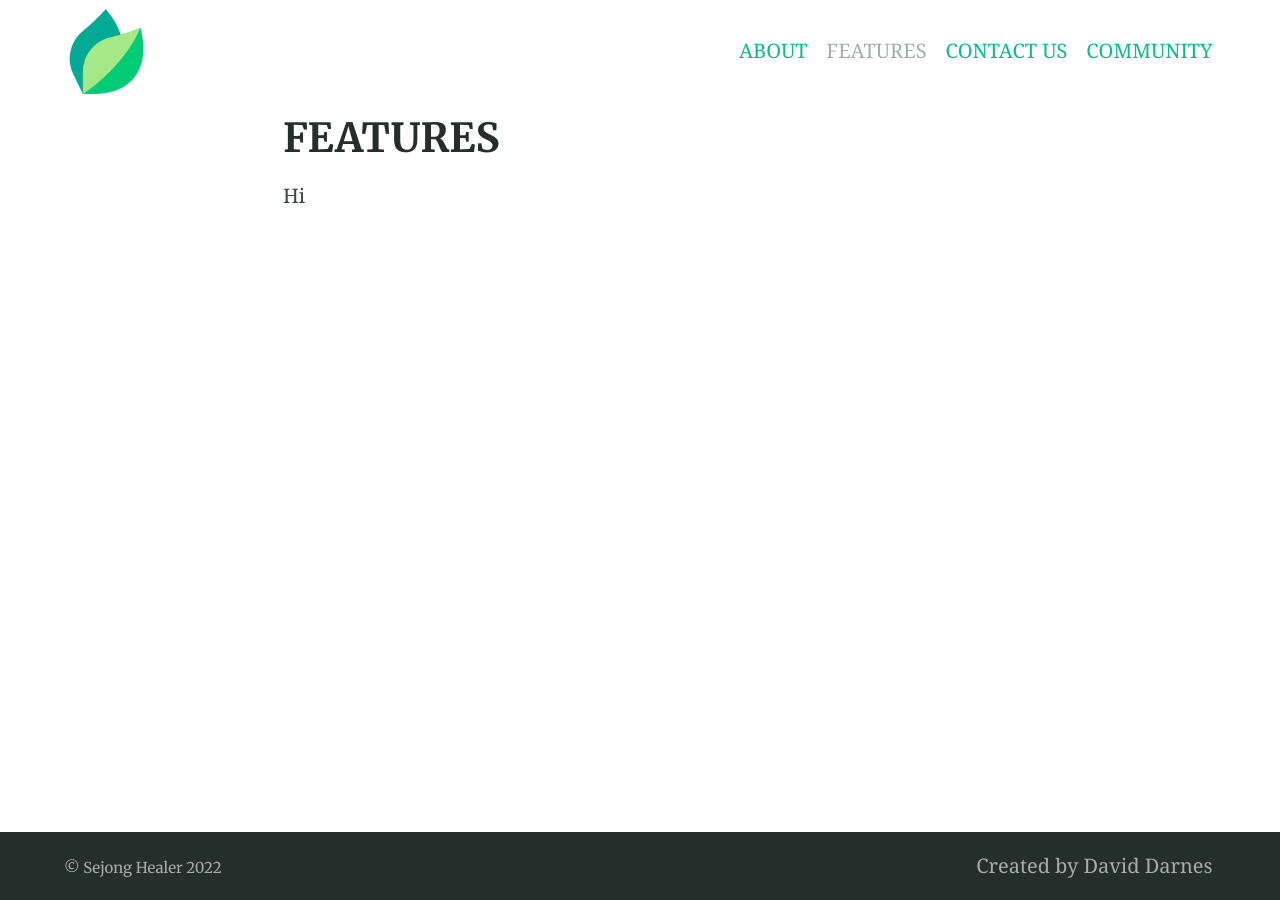
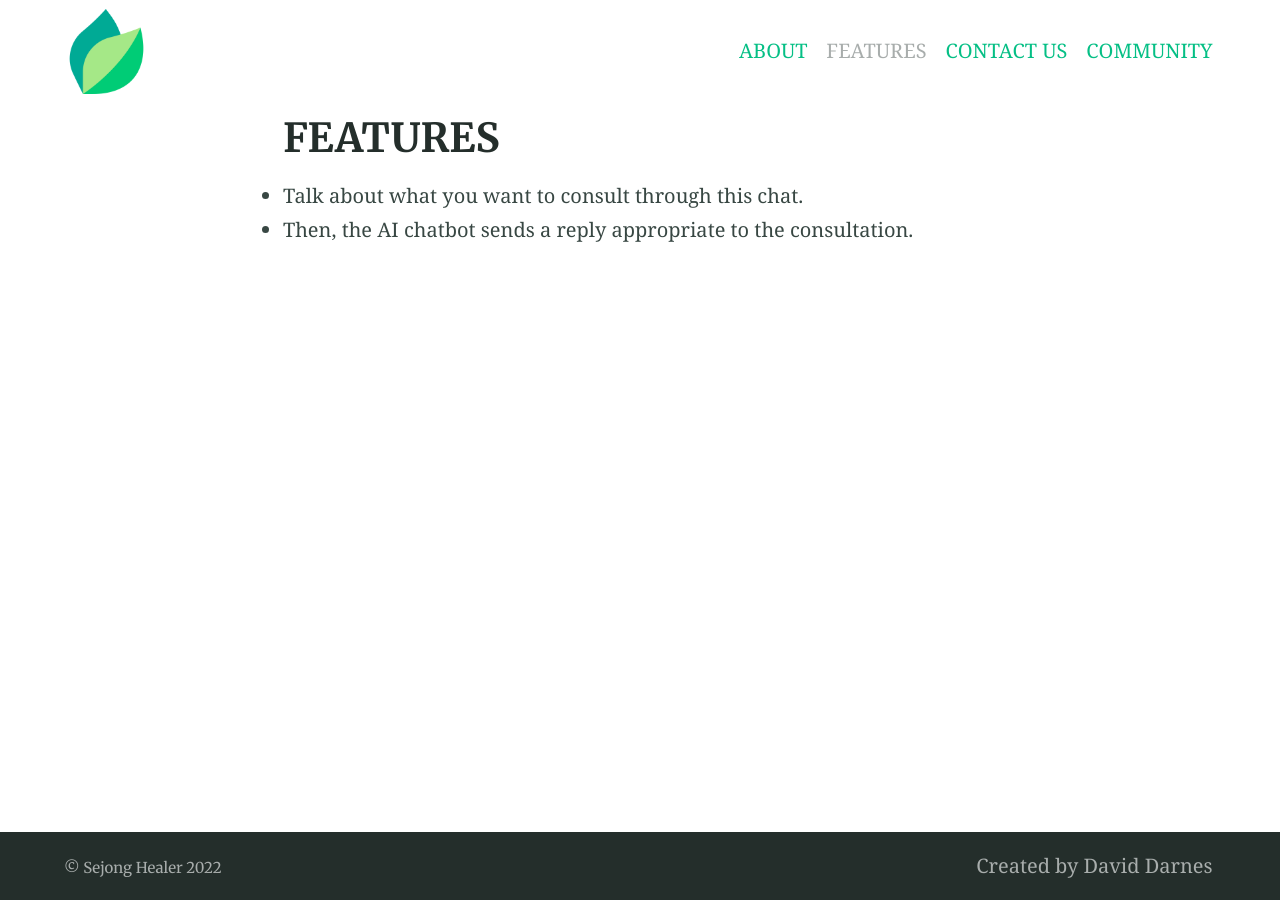
Before and after one commit to jiin124/Sejong-healer, a Jekyll site: the page built from docs/features.md, in a window 1280 px wide. Built offline with Jekyll 4.4.1, drawn with Linux system fonts in a browser that asks for light colours.

Commit message:
Update features.md

```diff
--- a/docs/features.md
+++ b/docs/features.md
@@ -3,5 +3,5 @@ title: FEATURES
 layout: page
 permalink: /features/
 ---
-
-Hi
+- Talk about what you want to consult through this chat.
+- Then, the AI chatbot sends a reply appropriate to the consultation.
```
